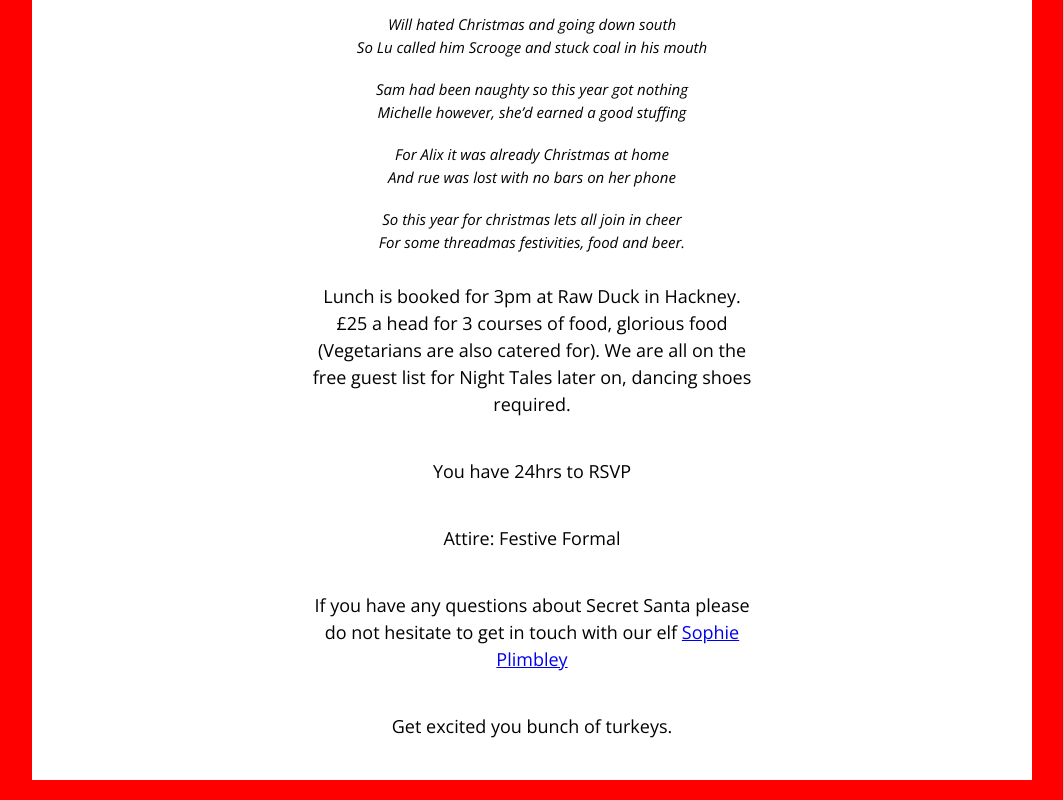
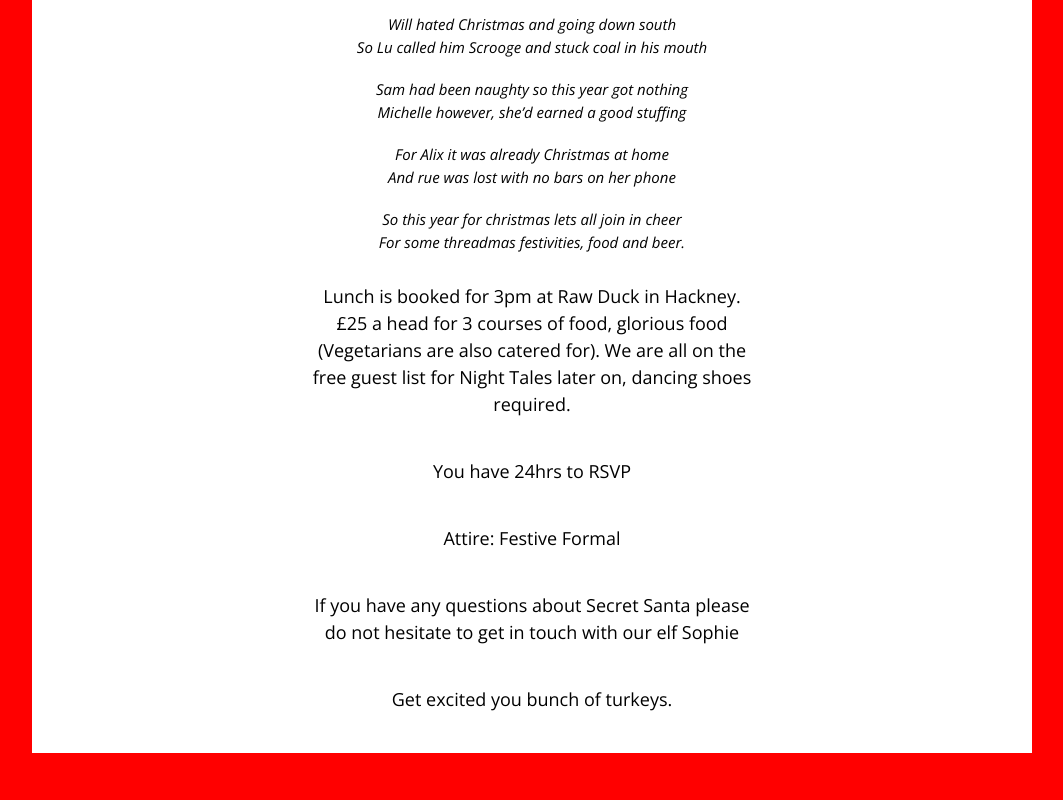
Before and after one commit to threadmas/threadmas.github.io, a plain HTML site: page index.html in a window 1280 px wide. Shown: the part 963-1763 px from the top of the page, without its empty margins (108-1171 px from the left). After the commit the page ends 1736 px from the top, so only its background shows below. Drawn offline with nearby package versions, Linux system fonts and the light colour scheme.

Commit message:
Removed fabceook link

```diff
--- a/index.html
+++ b/index.html
@@ -65,7 +65,7 @@
 
 			<p>Attire: Festive Formal</p>
 
-			<p>If you have any questions about Secret Santa please do not hesitate to get in touch with our elf <a href="https://www.facebook.com/sophie.plimbley">Sophie Plimbley</a></p>
+			<p>If you have any questions about Secret Santa please do not hesitate to get in touch with our elf Sophie </p>
 
 			<p>Get excited you bunch of turkeys.</p>
 
```
